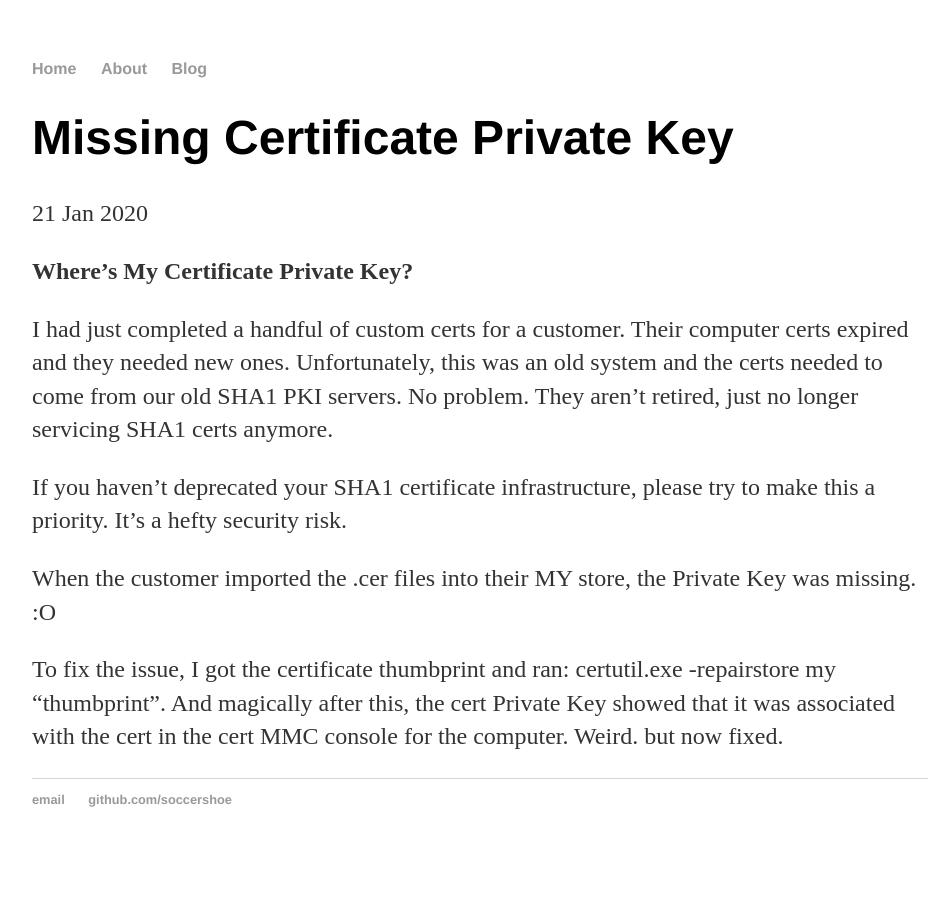
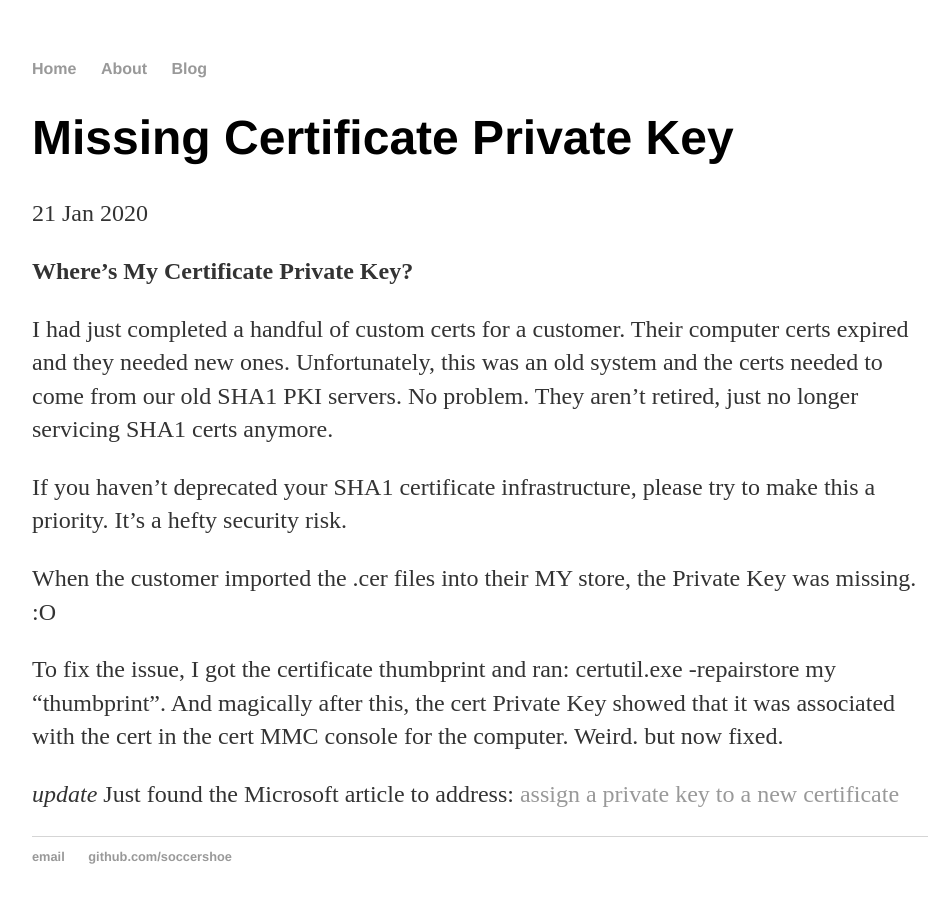
Before and after one commit to soccershoe/JustAnotherAdmin, a Jekyll site: the page built from _posts/2020-01-21-MissingCertPrivateKey.md, in a window 1280 px wide. Shown: the whole page, without its empty margins (160-1106 px from the left). Built offline with Jekyll 4.4.1, drawn with Linux system fonts in a browser that asks for light colours; before the commit the page ends 900 px from its top, so only the background shows below that.

Commit message:
Update 2020-01-21-MissingCertPrivateKey.md

```diff
--- a/_posts/2020-01-21-MissingCertPrivateKey.md
+++ b/_posts/2020-01-21-MissingCertPrivateKey.md
@@ -13,3 +13,6 @@ If you haven't deprecated your SHA1 certificate infrastructure, please try to ma
 When the customer imported the .cer files into their MY store, the Private Key was missing.  :O
 
 To fix the issue, I got the certificate thumbprint and ran:  certutil.exe -repairstore my "thumbprint".  And magically after this, the cert Private Key showed that it was associated with the cert in the cert MMC console for the computer.  Weird. but now fixed.
+
+*update*
+Just found the Microsoft article to address:  [assign a private key to a new certificate](https://support.microsoft.com/en-us/help/889651/how-to-assign-a-private-key-to-a-new-certificate-after-you-use-the-cer)
```
